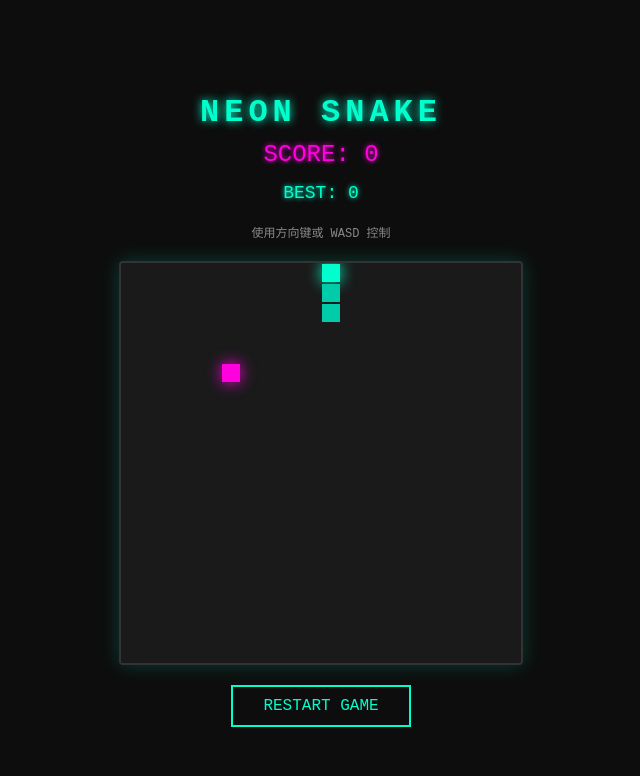
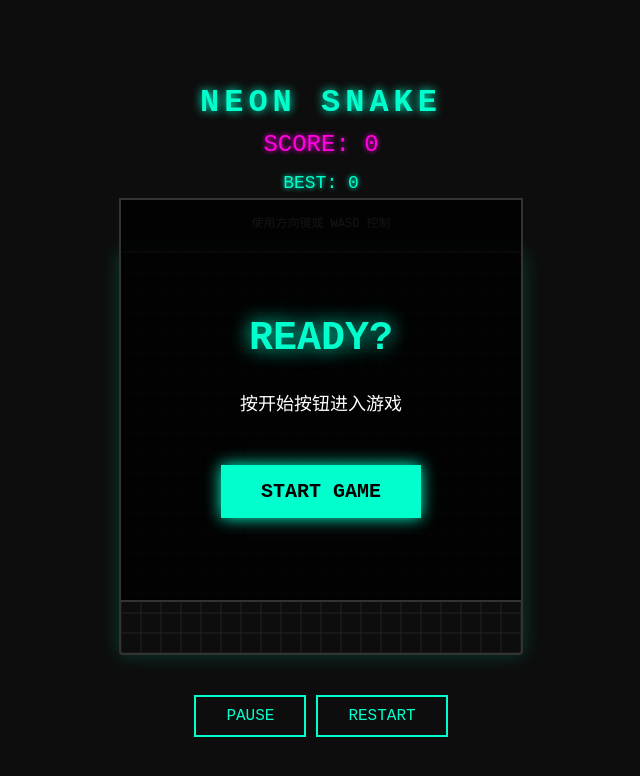
Before and after one commit to cyslim04/snake-game, a plain HTML site: page temp/index.html in a window 1280 px wide. Shown: the whole page, without its empty margins (319-959 px from the left). Drawn offline with Linux system fonts and the light colour scheme.

Commit message:
Add files via upload

```diff
--- a/temp/index.html
+++ b/temp/index.html
@@ -23,7 +23,21 @@
 
         <canvas id="gameCanvas" width="400" height="400"></canvas>
 
-        <button id="restartBtn" onclick="resetGame()">RESTART GAME</button>
+        <div id="startScreen" class="overlay">
+            <h2>READY?</h2>
+            <p>按开始按钮进入游戏</p>
+            <button class="big-btn" onclick="startGame()">START GAME</button>
+        </div>
+
+        <div id="gameOverScreen" class="overlay" style="display: none;">
+            <h2 style="color: #ff0055">GAME OVER</h2>
+            <p>YOUR SCORE: <span id="finalScore">0</span></p>
+            <button class="big-btn" onclick="startGame()">TRY AGAIN</button>
+        </div>
+        <div class="controls-row">
+            <button id="pauseBtn" onclick="togglePause()">PAUSE</button>
+            <button id="restartBtn" onclick="startGame()">RESTART</button>
+        </div>
 
         <div class="mobile-controls">
             <button class="d-pad-btn" id="btnUp">↑</button>
--- a/temp/script.js
+++ b/temp/script.js
@@ -1,18 +1,22 @@
 const canvas = document.getElementById('gameCanvas');
 const ctx = canvas.getContext('2d');
 const scoreElement = document.getElementById('score');
-// --- 新增：获取最高分显示的 HTML 元素 ---
 const highScoreElement = document.getElementById('highScore');
+const pauseBtn = document.getElementById('pauseBtn');
 
-// --- 音效加载 ---
-// 使用在线音效链接 (如果以后想换，就把 url 换成你的本地文件路径，如 './eat.mp3')
+// UI 元素
+const startScreen = document.getElementById('startScreen');
+const gameOverScreen = document.getElementById('gameOverScreen');
+const finalScoreElement = document.getElementById('finalScore');
+
+// 音效
 const eatSound = new Audio('https://s3.amazonaws.com/freecodecamp/drums/Heater-1.mp3');
 const overSound = new Audio('https://s3.amazonaws.com/freecodecamp/drums/Heater-6.mp3');
 
 // 游戏配置
 const gridSize = 20;
 const tileCount = canvas.width / gridSize;
-let speed = 7; // 初始速度
+let speed = 7;
 
 // 游戏状态
 let score = 0;
@@ -21,245 +25,277 @@ let velocityY = 0;
 let snake = [];
 let food = { x: 5, y: 5 };
 let isGameRunning = false;
+let isPaused = false;
+let canChangeDirection = true; // 方向锁
 
-// --- 新增：初始化最高分逻辑 ---
-// 1. 尝试从浏览器缓存(localStorage)里读取 'snakeHighScore'
-// 2. 如果读取不到（第一次玩），就默认为 0
-let highScore = localStorage.getItem('snakeHighScore') || 0;
-// 3. 游戏加载时，马上把最高分显示在界面上
-if (highScoreElement) {
-    highScoreElement.innerText = highScore;
+// --- 新增：粒子数组 ---
+let particles = [];
+
+// 最高分初始化
+let highScore = 0;
+try {
+    highScore = localStorage.getItem('snakeHighScore') || 0;
+} catch (e) {}
+if (highScoreElement) highScoreElement.innerText = highScore;
+
+function initSnake() {
+    snake = [{ x: 10, y: 10 }, { x: 10, y: 11 }, { x: 10, y: 12 }];
+    velocityX = 0;
+    velocityY = -1;
+    canChangeDirection = true;
+    particles = []; // 重置粒子
 }
 
-// 初始化蛇的位置
-function initSnake() {
-    snake = [
-        { x: 10, y: 10 }, // 头
-        { x: 10, y: 11 }, // 身体
-        { x: 10, y: 12 } // 尾巴
-    ];
-    velocityX = 0;
-    velocityY = -1; // 默认向上移动
+function startGame() {
+    startScreen.style.display = 'none';
+    gameOverScreen.style.display = 'none';
+    score = 0;
+    speed = 7;
+    scoreElement.innerText = score;
+    isPaused = false;
+    if (pauseBtn) pauseBtn.innerText = "PAUSE";
+    initSnake();
+    placeFood();
+    isGameRunning = true;
+    gameLoop();
 }
 
 function gameLoop() {
-    update();
+    if (!isGameRunning) return;
+
+    if (!isPaused) {
+        update();
+    }
+
     draw();
-    if (isGameRunning) {
-        setTimeout(gameLoop, 1000 / speed);
+
+    if (isPaused) {
+        // 暂停遮罩
+        ctx.fillStyle = 'rgba(0, 0, 0, 0.5)';
+        ctx.fillRect(0, 0, canvas.width, canvas.height);
+        ctx.fillStyle = '#fff';
+        ctx.font = '30px Courier New';
+        ctx.textAlign = 'center';
+        ctx.fillText("PAUSED", canvas.width / 2, canvas.height / 2);
+    }
+
+    setTimeout(gameLoop, 1000 / speed);
+}
+
+function togglePause() {
+    if (!isGameRunning) return;
+    isPaused = !isPaused;
+    if (pauseBtn) pauseBtn.innerText = isPaused ? "RESUME" : "PAUSE";
+}
+
+// --- 新增：粒子类与相关函数 ---
+class Particle {
+    constructor(x, y, color) {
+        this.x = x * gridSize + gridSize / 2; // 像素坐标中心
+        this.y = y * gridSize + gridSize / 2;
+        // 随机爆炸速度
+        this.vx = (Math.random() - 0.5) * 4;
+        this.vy = (Math.random() - 0.5) * 4;
+        this.life = 1.0; // 透明度/生命值 (1.0 -> 0)
+        this.color = color;
+    }
+
+    update() {
+        this.x += this.vx;
+        this.y += this.vy;
+        this.life -= 0.03; // 每次变淡一点
+    }
+
+    draw(ctx) {
+        ctx.globalAlpha = Math.max(0, this.life); // 设置透明度
+        ctx.fillStyle = this.color;
+        ctx.fillRect(this.x, this.y, 6, 6); // 绘制小碎片
+        ctx.globalAlpha = 1.0; // 恢复画笔透明度
+    }
+}
+
+function createExplosion(x, y, color) {
+    // 每次产生 15 个粒子
+    for (let i = 0; i < 15; i++) {
+        particles.push(new Particle(x, y, color));
     }
 }
 
 function update() {
-    // 移动蛇头
+    // 1. 更新蛇
     const head = { x: snake[0].x + velocityX, y: snake[0].y + velocityY };
 
-    // 1. 撞墙检测
-    if (head.x < 0 || head.x >= tileCount || head.y < 0 || head.y >= tileCount) {
+    if (head.x < 0 || head.x >= tileCount || head.y < 0 || head.y >= tileCount || snake.some(part => part.x === head.x && part.y === head.y)) {
         gameOver();
         return;
     }
 
-    // 2. 撞自己检测
-    for (let part of snake) {
-        if (head.x === part.x && head.y === part.y) {
-            gameOver();
-            return;
-        }
-    }
-
-    // 将新头加入数组
     snake.unshift(head);
 
-    // 3. 吃食物检测
     if (head.x === food.x && head.y === food.y) {
-        // --- 播放音效 ---
-        eatSound.currentTime = 0; // 重置进度，防止快速吃的时候声音卡顿
+        eatSound.currentTime = 0;
         eatSound.play();
-
-        // --- 更新分数 ---
         score += 10;
         scoreElement.innerText = score;
 
-        // --- 新增：更新最高分逻辑 ---
+        // --- 特效：触发粒子爆炸 ---
+        createExplosion(food.x, food.y, '#ff00de');
+
         if (score > highScore) {
             highScore = score;
-            // 更新页面显示
-            if (highScoreElement) {
-                highScoreElement.innerText = highScore;
-            }
-            // 保存到浏览器缓存，下次刷新还在
-            localStorage.setItem('snakeHighScore', highScore);
+            if (highScoreElement) highScoreElement.innerText = highScore;
+            try { localStorage.setItem('snakeHighScore', highScore); } catch (e) {}
         }
-
-        // 稍微加快速度增加难度
         if (score % 50 === 0) speed += 0.5;
         placeFood();
     } else {
-        // 没吃到食物，移除尾巴（保持长度不变）
         snake.pop();
+    }
+
+    // 2. 更新粒子状态
+    particles.forEach((p, index) => {
+        p.update();
+        if (p.life <= 0) particles.splice(index, 1); // 粒子消失后移除
+    });
+
+    canChangeDirection = true;
+}
+
+// --- 新增：画网格背景 ---
+function drawGrid() {
+    ctx.strokeStyle = '#222'; // 很暗的灰色线条
+    ctx.lineWidth = 1;
+
+    // 画竖线
+    for (let x = 0; x <= canvas.width; x += gridSize) {
+        ctx.beginPath();
+        ctx.moveTo(x, 0);
+        ctx.lineTo(x, canvas.height);
+        ctx.stroke();
+    }
+    // 画横线
+    for (let y = 0; y <= canvas.height; y += gridSize) {
+        ctx.beginPath();
+        ctx.moveTo(0, y);
+        ctx.lineTo(canvas.width, y);
+        ctx.stroke();
     }
 }
 
 function draw() {
-    // 清空画布
-    ctx.fillStyle = '#1a1a1a';
+    // 清空背景
+    ctx.fillStyle = '#0d0d0d'; // 使用深黑偏灰背景，更有质感
     ctx.fillRect(0, 0, canvas.width, canvas.height);
 
-    // 画蛇
+    // 1. 画网格
+    drawGrid();
+
+    // 2. 画粒子
+    particles.forEach(p => p.draw(ctx));
+
+    // 3. 画蛇 (带渐变色)
     for (let i = 0; i < snake.length; i++) {
         let part = snake[i];
 
-        // 头部特殊颜色
+        // 头部
         if (i === 0) {
-            ctx.fillStyle = '#00ffcc'; // 霓虹青色
-            ctx.shadowBlur = 15;
+            ctx.fillStyle = '#00ffcc';
+            ctx.shadowBlur = 20;
             ctx.shadowColor = '#00ffcc';
         } else {
-            ctx.fillStyle = '#00ccaa'; // 稍微暗一点的青色
+            // 身体：根据位置计算渐变色 (HSL 颜色模式)
+            // 颜色会随着身体长度从青色渐渐变成蓝色/紫色
+            let hue = 160 + (i * 2);
+            ctx.fillStyle = `hsl(${hue}, 100%, 50%)`;
             ctx.shadowBlur = 0;
         }
 
+        // 稍微画小一点点，留出缝隙，看起来更精致
         ctx.fillRect(part.x * gridSize + 1, part.y * gridSize + 1, gridSize - 2, gridSize - 2);
     }
 
-    // 画食物
-    ctx.fillStyle = '#ff00de'; // 霓虹粉色
-    ctx.shadowBlur = 15;
+    // 重置发光，防止影响其他元素
+    ctx.shadowBlur = 0;
+
+    // 4. 画食物 (带呼吸灯效果)
+    // 利用当前时间戳产生一个闪烁的 alpha 值
+    let glow = Math.abs(Math.sin(Date.now() / 200));
+    ctx.fillStyle = '#ff00de';
+    ctx.shadowBlur = 15 + glow * 10; // 光圈大小随时间呼吸
     ctx.shadowColor = '#ff00de';
     ctx.fillRect(food.x * gridSize + 1, food.y * gridSize + 1, gridSize - 2, gridSize - 2);
 
-    // 重置阴影效果避免影响背景
     ctx.shadowBlur = 0;
 }
 
 function placeFood() {
-    // 随机生成食物，避免生成在蛇身上
     let valid = false;
     while (!valid) {
         food.x = Math.floor(Math.random() * tileCount);
         food.y = Math.floor(Math.random() * tileCount);
-
         valid = true;
         for (let part of snake) {
-            if (part.x === food.x && part.y === food.y) {
-                valid = false;
-                break;
-            }
+            if (part.x === food.x && part.y === food.y) { valid = false; break; }
         }
     }
 }
 
 function gameOver() {
-    // --- 播放结束音效 ---
     overSound.play();
-
     isGameRunning = false;
-    ctx.fillStyle = 'rgba(0,0,0,0.7)';
-    ctx.fillRect(0, 0, canvas.width, canvas.height);
-
-    ctx.fillStyle = '#fff';
-    ctx.font = '40px Courier New';
-    ctx.textAlign = 'center';
-    ctx.fillText("GAME OVER", canvas.width / 2, canvas.height / 2);
-
-    // 显示本局得分
-    ctx.font = '20px Courier New';
-    ctx.fillText("Score: " + score, canvas.width / 2, canvas.height / 2 + 40);
+    finalScoreElement.innerText = score;
+    gameOverScreen.style.display = 'flex';
 }
 
-function resetGame() {
-    score = 0;
-    speed = 7;
-    scoreElement.innerText = score;
-    initSnake();
-    placeFood();
+document.addEventListener('keydown', e => {
+    if ([32, 37, 38, 39, 40].includes(e.keyCode)) e.preventDefault();
+    if (e.keyCode === 32) togglePause();
+    if (isPaused) return;
+    if (!canChangeDirection) return;
 
-    // 重置后也确保最高分显示正确（防止意外情况）
-    highScore = localStorage.getItem('snakeHighScore') || 0;
-    if (highScoreElement) {
-        highScoreElement.innerText = highScore;
+    if ((e.keyCode === 37 || e.keyCode === 65) && velocityX !== 1) {
+        velocityX = -1;
+        velocityY = 0;
+        canChangeDirection = false;
+    } else if ((e.keyCode === 38 || e.keyCode === 87) && velocityY !== 1) {
+        velocityX = 0;
+        velocityY = -1;
+        canChangeDirection = false;
+    } else if ((e.keyCode === 39 || e.keyCode === 68) && velocityX !== -1) {
+        velocityX = 1;
+        velocityY = 0;
+        canChangeDirection = false;
+    } else if ((e.keyCode === 40 || e.keyCode === 83) && velocityY !== -1) {
+        velocityX = 0;
+        velocityY = 1;
+        canChangeDirection = false;
     }
+});
 
-    if (!isGameRunning) {
-        isGameRunning = true;
-        gameLoop();
+function addTouch(id, fn) {
+    const btn = document.getElementById(id);
+    if (btn) {
+        const h = (e) => {
+            e.preventDefault();
+            if (!isPaused && isGameRunning && canChangeDirection) {
+                fn();
+                canChangeDirection = false;
+            }
+        };
+        btn.addEventListener('touchstart', h);
+        btn.addEventListener('click', h);
     }
 }
-
-// 键盘控制
-document.addEventListener('keydown', keyDownEvent);
-
-function keyDownEvent(event) {
-    // 防止按键导致页面滚动
-    if ([37, 38, 39, 40].indexOf(event.keyCode) > -1) {
-        event.preventDefault();
-    }
-
-    // 左 (37) A (65)
-    if ((event.keyCode === 37 || event.keyCode === 65) && velocityX !== 1) {
-        velocityX = -1;
-        velocityY = 0;
-    }
-    // 上 (38) W (87)
-    else if ((event.keyCode === 38 || event.keyCode === 87) && velocityY !== 1) {
-        velocityX = 0;
-        velocityY = -1;
-    }
-    // 右 (39) D (68)
-    else if ((event.keyCode === 39 || event.keyCode === 68) && velocityX !== -1) {
-        velocityX = 1;
-        velocityY = 0;
-    }
-    // 下 (40) S (83)
-    else if ((event.keyCode === 40 || event.keyCode === 83) && velocityY !== -1) {
-        velocityX = 0;
-        velocityY = 1;
-    }
-}
-
-// ... 之前的代码 ...
-
-// --- 新增：手机按钮控制逻辑 ---
-
-// 获取四个按钮
-document.getElementById('btnUp').addEventListener('touchstart', function(e) {
-    e.preventDefault(); // 防止点击导致屏幕滚动
-    if (velocityY !== 1) { velocityX = 0;
-        velocityY = -1; }
-});
-
-document.getElementById('btnDown').addEventListener('touchstart', function(e) {
-    e.preventDefault();
-    if (velocityY !== -1) { velocityX = 0;
-        velocityY = 1; }
-});
-
-document.getElementById('btnLeft').addEventListener('touchstart', function(e) {
-    e.preventDefault();
-    if (velocityX !== 1) { velocityX = -1;
-        velocityY = 0; }
-});
-
-document.getElementById('btnRight').addEventListener('touchstart', function(e) {
-    e.preventDefault();
-    if (velocityX !== -1) { velocityX = 1;
-        velocityY = 0; }
-});
-
-// 为了兼容电脑鼠标点击测试，我们也加上 click 事件
-document.getElementById('btnUp').addEventListener('click', () => { if (velocityY !== 1) { velocityX = 0;
+addTouch('btnUp', () => { if (velocityY !== 1) { velocityX = 0;
         velocityY = -1; } });
-document.getElementById('btnDown').addEventListener('click', () => { if (velocityY !== -1) { velocityX = 0;
+addTouch('btnDown', () => { if (velocityY !== -1) { velocityX = 0;
         velocityY = 1; } });
-document.getElementById('btnLeft').addEventListener('click', () => { if (velocityX !== 1) { velocityX = -1;
+addTouch('btnLeft', () => { if (velocityX !== 1) { velocityX = -1;
         velocityY = 0; } });
-document.getElementById('btnRight').addEventListener('click', () => { if (velocityX !== -1) { velocityX = 1;
+addTouch('btnRight', () => { if (velocityX !== -1) { velocityX = 1;
         velocityY = 0; } });
 
-// ... 你的启动代码 (initSnake...) ...
-
-// 启动游戏
-initSnake();
-isGameRunning = true;
-gameLoop();
+// 初始静态绘制
+ctx.fillStyle = '#0d0d0d';
+ctx.fillRect(0, 0, canvas.width, canvas.height);
+drawGrid();
--- a/temp/style.css
+++ b/temp/style.css
@@ -196,3 +196,96 @@ button:hover {
         /* 稍微透明一点，不遮挡视线 */
     }
 }
+
+
+/* --- 新增：UI 弹窗样式 --- */
+
+
+/* 必须给容器加 relative，这样弹窗才能相对于它定位 */
+
+.game-container {
+    position: relative;
+    max-width: 100%;
+    /* 防止手机上撑破屏幕 */
+}
+
+
+/* 弹窗遮罩层 */
+
+.overlay {
+    position: absolute;
+    top: 50%;
+    left: 50%;
+    transform: translate(-50%, -50%);
+    /* 完美居中 */
+    width: 400px;
+    /* 和画布一样宽 */
+    height: 400px;
+    /* 和画布一样高 */
+    background: rgba(0, 0, 0, 0.85);
+    /* 85%透明度的黑色背景 */
+    display: flex;
+    flex-direction: column;
+    justify-content: center;
+    align-items: center;
+    z-index: 10;
+    /* 保证在画布上面 */
+    border: 2px solid #333;
+}
+
+
+/* 弹窗里的文字 */
+
+.overlay h2 {
+    font-size: 40px;
+    color: #00ffcc;
+    text-shadow: 0 0 20px #00ffcc;
+    margin-bottom: 10px;
+}
+
+.overlay p {
+    font-size: 18px;
+    color: #fff;
+    margin-bottom: 30px;
+}
+
+
+/* 大号按钮样式 */
+
+.big-btn {
+    padding: 15px 40px;
+    font-size: 20px;
+    background: #00ffcc;
+    color: #000;
+    border: none;
+    cursor: pointer;
+    font-family: 'Courier New', Courier, monospace;
+    font-weight: bold;
+    box-shadow: 0 0 15px #00ffcc;
+    transition: transform 0.2s;
+}
+
+.big-btn:hover {
+    transform: scale(1.1);
+    /* 鼠标放上去变大一点 */
+    background: #fff;
+}
+
+.controls-row {
+    margin-top: 20px;
+    display: flex;
+    justify-content: center;
+    gap: 10px;
+}
+
+
+/* 手机适配调整：弹窗也要跟着变小 */
+
+@media (max-width: 600px) {
+    .overlay {
+        width: 90vw;
+        height: 90vw;
+        max-width: 400px;
+        max-height: 400px;
+    }
+}
```
